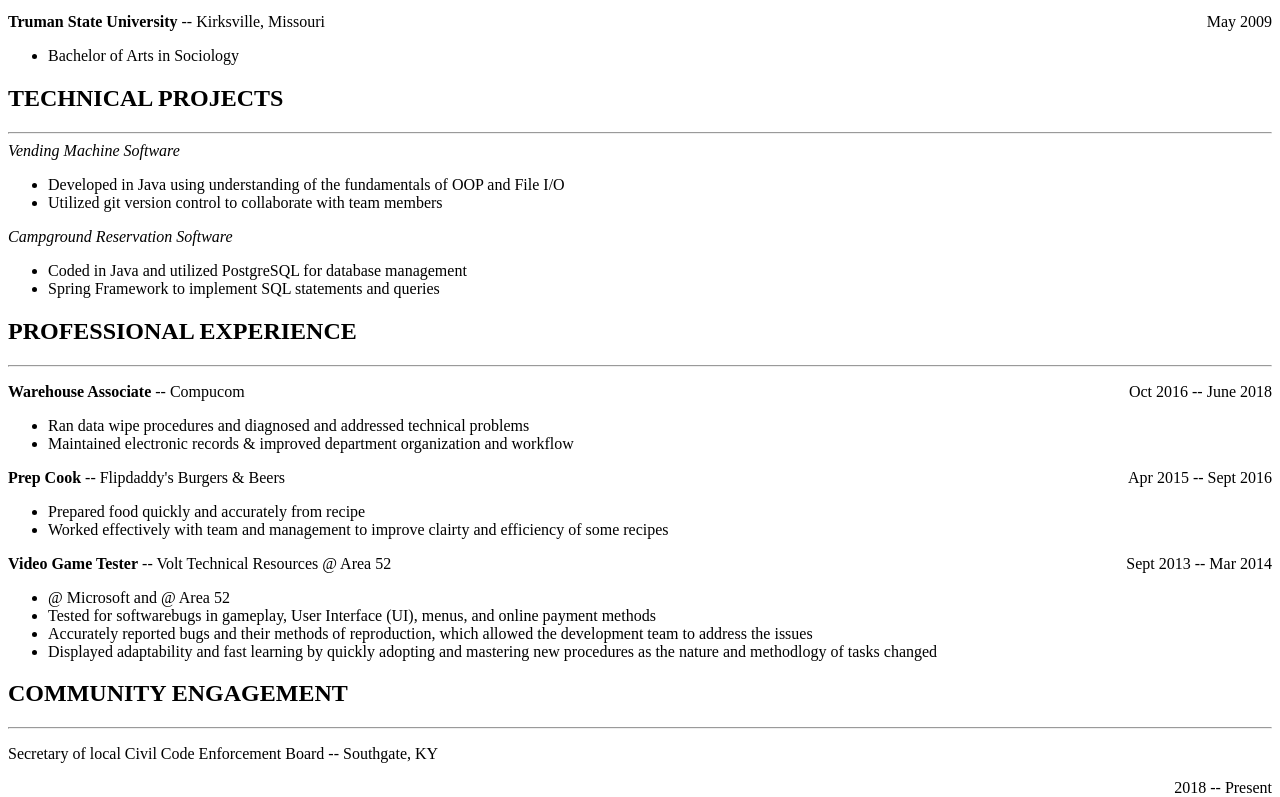
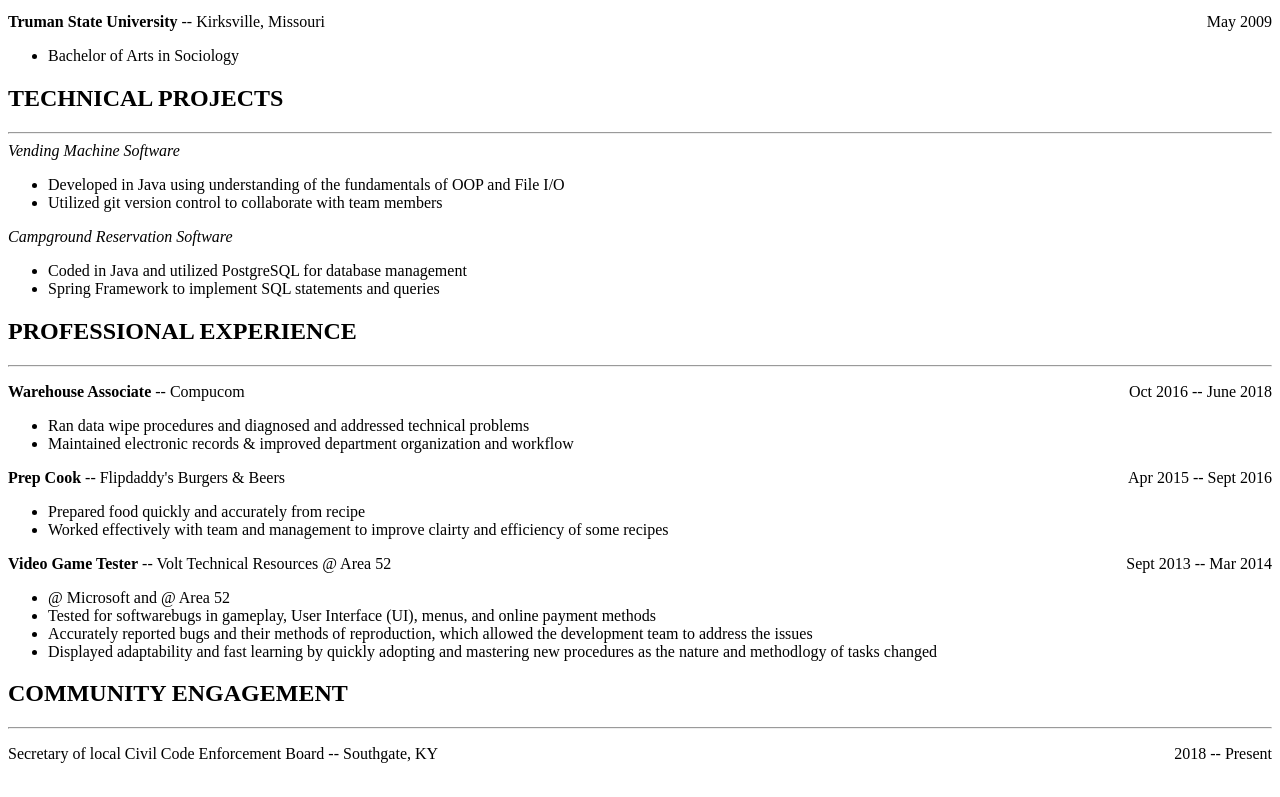
Before and after one commit to ANachman42/ResumePage, a plain HTML site: page index.html in a window 1280 px wide. Shown: the part 622-1419 px from the top of the page. Drawn offline with Linux system fonts and the light colour scheme.

Commit message:
Update index.html
changed div to span since it does make a difference.

```diff
--- a/index.html
+++ b/index.html
@@ -93,5 +93,5 @@ opportunity to create programs and products that help people.</p>
 <hr />
 <p style="text-align:left;">
   Secretary of local Civil Code Enforcement Board -- Southgate, KY
-<div style="float:right;">2018 -- Present</div>
+<span style="float:right;">2018 -- Present</span>
 </p>
```
